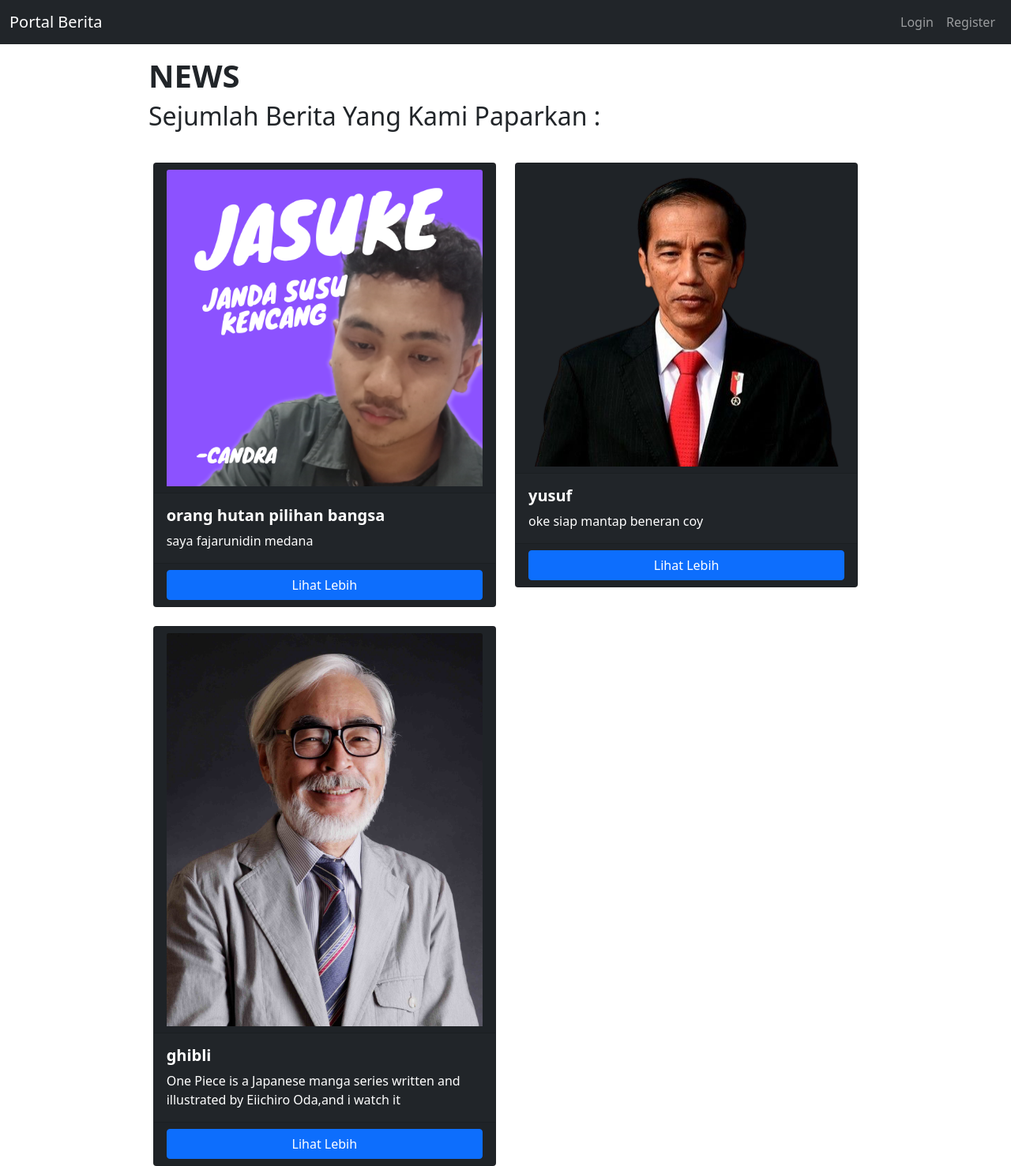
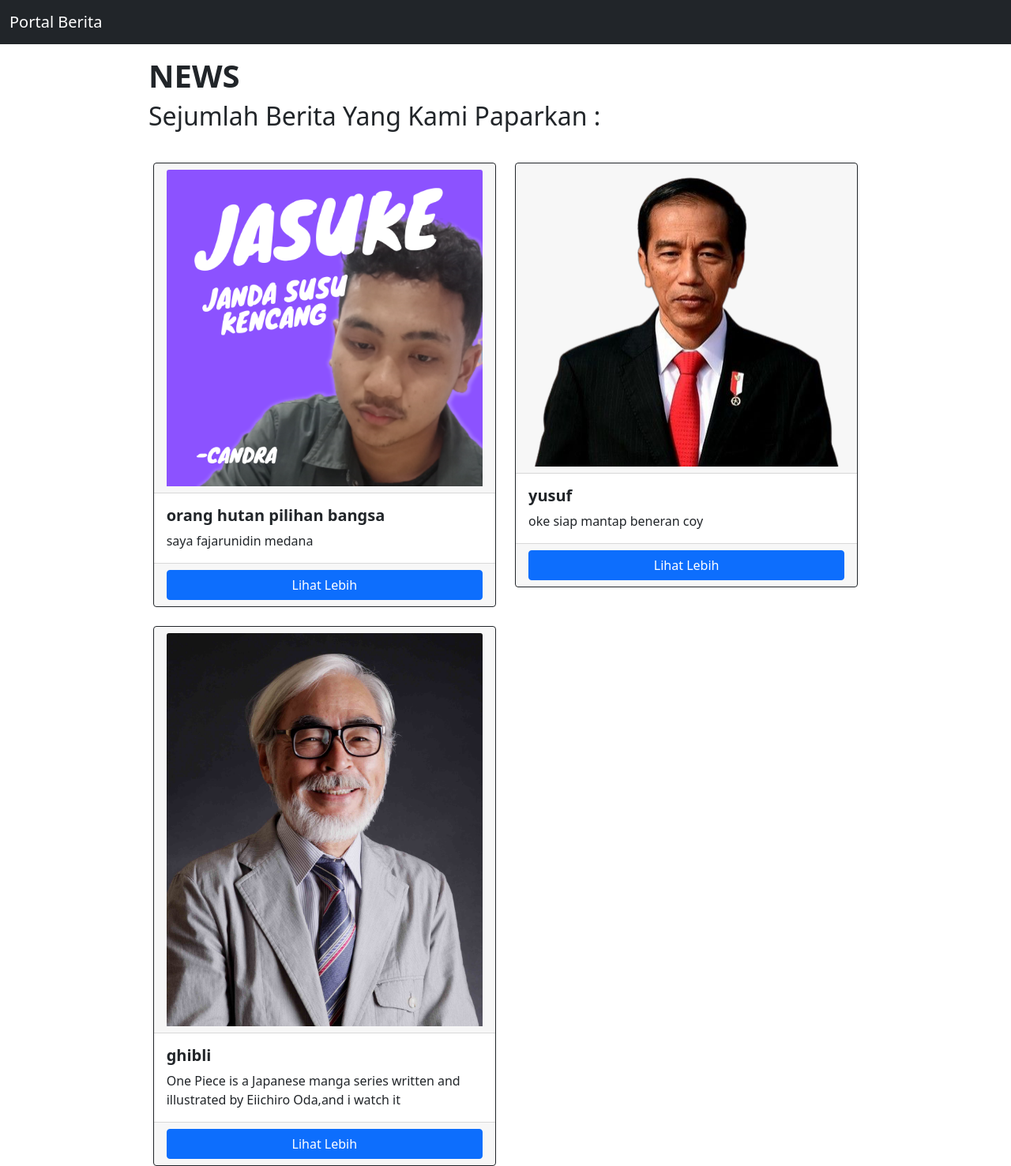
Before and after one commit to Takaa666/Portal-Berita, a PHP site: page /home.php in a window 1280 px wide. Shown: the whole page at 79% size. Run offline with PHP 8.4, Linux system fonts and the light colour scheme; data comes from the database, SQL or seed files in the repository.

Commit message:
berdoa lolos

```diff
--- a/home.php
+++ b/home.php
@@ -37,8 +37,8 @@ $hasil = mysqli_query($connection, "SELECT * FROM  master_berita ORDER by id_ber
       </button>
       <div class="collapse navbar-collapse " id="navbarNavAltMarkup">
         <div class="navbar-nav w-100 d-flex justify-content-end">
-          <a class="nav-link" href="index.php">Login</a>
-          <a class="nav-link" href="register.php">Register</a>
+          <!-- <a class="nav-link" href="index.php">Login</a>
+          <a class="nav-link" href="register.php">Register</a> -->
         </div>
       </div>
     </div>
@@ -55,15 +55,15 @@ $hasil = mysqli_query($connection, "SELECT * FROM  master_berita ORDER by id_ber
       <div class="row row-cols-1 row-cols-md-2 g-4 mt-2 mx-3">
         <?php while ($row = mysqli_fetch_assoc($hasil)) { ?>
           <div class="col-4">
-            <div class="card bg-dark text-white">
+            <div class="card border-dark">
               <div class="container card-header">
                 <div class="d-flex justify-content-center">
                   <img src="<?php echo $row['gambar_berita']; ?>" class="card-img-top" alt="...">
                 </div>
               </div>
               <div class="card-body text-start">
-                <h5 class="card-title text-white"><?php echo $row['judul_berita']; ?></h5>
-                <p class="card-text text-white"><?php echo $row['deskripsi_berita']; ?></p>
+                <h5 class="card-title"><?php echo $row['judul_berita']; ?></h5>
+                <p class="card-text"><?php echo $row['deskripsi_berita']; ?></p>
               </div>
               <div class="container card-footer">
                   <div class="w-100 text-center">
--- a/master-berita.php
+++ b/master-berita.php
@@ -54,15 +54,15 @@ $hasil = mysqli_query($connection, "SELECT * FROM  master_berita ORDER by id_ber
     <div class="row row-cols-1 row-cols-md-2 g-4 mt-5 mx-3">
       <?php while ($row = mysqli_fetch_assoc($hasil)) { ?>
         <div class="col-4">
-          <div class="card bg-dark text-white">
+          <div class="card border-dark">
             <div class="container card-header">
               <div class="d-flex justify-content-center">
                 <img src="<?php echo $row['gambar_berita']; ?>" class="card-img-top" alt="...">
               </div>
             </div>
             <div class="card-body text-start">
-              <h5 class="card-title text-white"><?php echo $row['judul_berita']; ?></h5>
-              <p class="card-text text-white"><?php echo $row['deskripsi_berita']; ?></p>
+              <h5 class="card-title"><?php echo $row['judul_berita']; ?></h5>
+              <p class="card-text"><?php echo $row['deskripsi_berita']; ?></p>
               <div class="container">
                 <div class="w-100 text-center">
                   <a href="berita.php?id_berita=<?= $row['id_berita'] ?>" type="button" class="btn btn-primary">Lihat Lebih</a>
```
